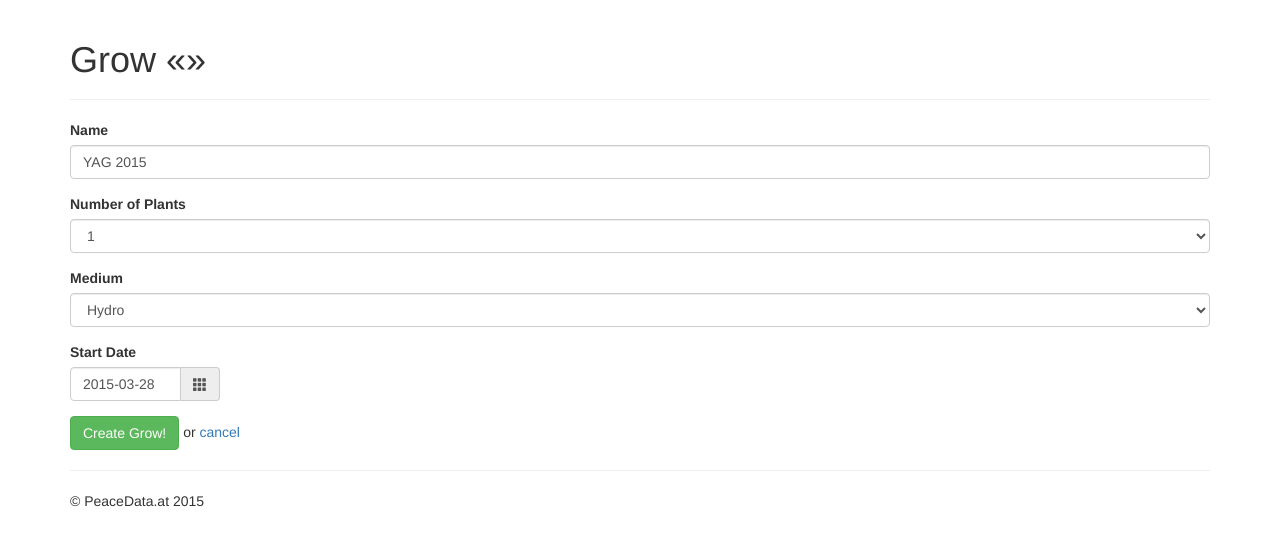
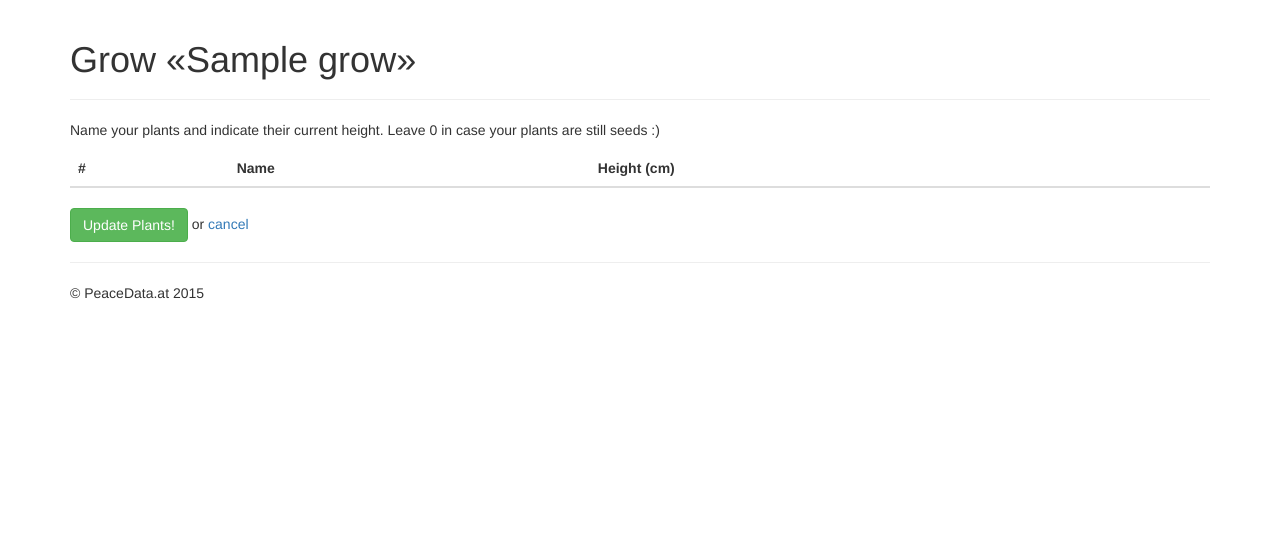
Before and after one commit to clops/peacedata.at, a PHP site: template resources/views/grow/show.html.twig in a window 1280 px wide. Shown: the top 546 px of the page. Run offline with PHP 8.4, Linux system fonts and the light colour scheme; the template is opened without the code that fills it: most values are stand-ins (such as "Sample title", 1, 10 or a date in 2020); lists and menus that the app fills with data are empty; some libraries are stand-ins or nearby versions.

Commit message:
Added update methods for plant and implemented an update screen

```diff
--- a/resources/views/grow/show.html.twig
+++ b/resources/views/grow/show.html.twig
@@ -5,46 +5,42 @@
 {% endblock %}
 
 {% block content %}
-    <form method="post">
-        <div class="form-group">
-            <label for="inputName">Name</label>
-            <input type="text" name="name" class="form-control" id="inputName" value="YAG {{ "now"|date('Y') }}" placeholder="Give your grow a reasonable name">
-        </div>
 
-        <div class="form-group">
-            <label for="numberOfPlants">Number of Plants</label>
-            <select name="plants" class="form-control" id="numberOfPlants">
-                <option value="1">1</option>
-                <option value="2">2</option>
-                <option value="3">3</option>
-                <option value="4">4</option>
-                <option value="5">5</option>
-                <option value="6">6</option>
-                <option value="7">7</option>
-                <option value="8">8</option>
-                <option value="9">9</option>
-                <option value="10">10</option>
-            </select>
-        </div>
+    <p>
+        Name your plants and indicate their current height. Leave 0 in case your plants are still seeds :)
+    </p>
+    <form method="post" action="/grow/{{ grow.getID() }}/">
+        <table class="table">
+            <thead>
+                <tr>
+                    <th>
+                        #
+                    </th>
+                    <th>
+                        Name
+                    </th>
+                    <th>
+                        Height (cm)
+                    </th>
+                </tr>
+            </thead>
+            <tbody>
+            {% for plant in grow.getPlants() %}
+                <tr>
+                    <th scope="row" class="col-xs-1">
+                        {{ loop.index }}.
+                    </th>
+                    <td>
+                        <input type="text" class="form-control" name="name[{{ plant.getID() }}]" value="{{ plant.getName() }}" placeholder="Plant {{ loop.index }}">
+                    </td>
+                    <td class="col-xs-2">
+                        <input type="text" class="form-control" name="height[{{ plant.getID() }}]" value="{{ plant.getHeight() }}" placeholder="0">
+                    </td>
+                </tr>
+            {% endfor %}
+            </tbody>
+        </table>
 
-        <div class="form-group">
-            <label for="medium">Medium</label>
-            <select name="medium" class="form-control" id="medium">
-                <option value="hydro">Hydro</option>
-                <option value="coco">Coco</option>
-                <option value="soil">Soil</option>
-                <option value="other">Other</option>
-            </select>
-        </div>
-
-        <div class="form-group">
-            <label for="inputStartDate">Start Date</label>
-            <div class="input-group" style="width: 150px;">
-                <input type="text" name="start" class="form-control" id="inputStartDate" value="{{ "now"|date('Y-m-d') }}">
-                <span class="input-group-addon"><span class="glyphicon glyphicon-th" aria-hidden="true"></span></span>
-            </div>
-        </div>
-
-        <button type="submit" class="btn btn-success">Create Grow!</button> or <a href="/">cancel</a>
+        <button type="submit" class="btn btn-success">Update Plants!</button> or <a href="/">cancel</a>
     </form>
 {% endblock %}
--- a/src/Clops/Domain/Generic.php
+++ b/src/Clops/Domain/Generic.php
@@ -62,6 +62,12 @@ abstract class Generic {
 	 * @return bool
 	 */
 	abstract public function init( $id );
+
+
+	/**
+	 *
+	 */
+	abstract public function initFromRowData(Array $data);
 
 
 	/**
--- a/src/Routes.php
+++ b/src/Routes.php
@@ -15,6 +15,7 @@
     $app->get('/grow/add/', 'Clops\Controller\GrowController::prepareAddAction');
 	$app->post('/grow/add/', 'Clops\Controller\GrowController::addAction');
 	$app->get('/grow/{id}/', 'Clops\Controller\GrowController::showAction')->assert('id', '\d+');
+	$app->post('/grow/{id}/', 'Clops\Controller\GrowController::updateAction')->assert('id', '\d+');
 
     ## Error Handlers ##############################################################
     #
```
Also changed, not shown: resources/db/db.sql (+17 -5 lines), src/Clops/Controller/GrowController.php (+27 -0 lines), src/Clops/Domain/Grow.php (+13 -3 lines), src/Clops/Domain/Plant.php (+42 -1 lines), src/Clops/Domain/PlantCollection.php (+4 -3 lines), 1 other file.
